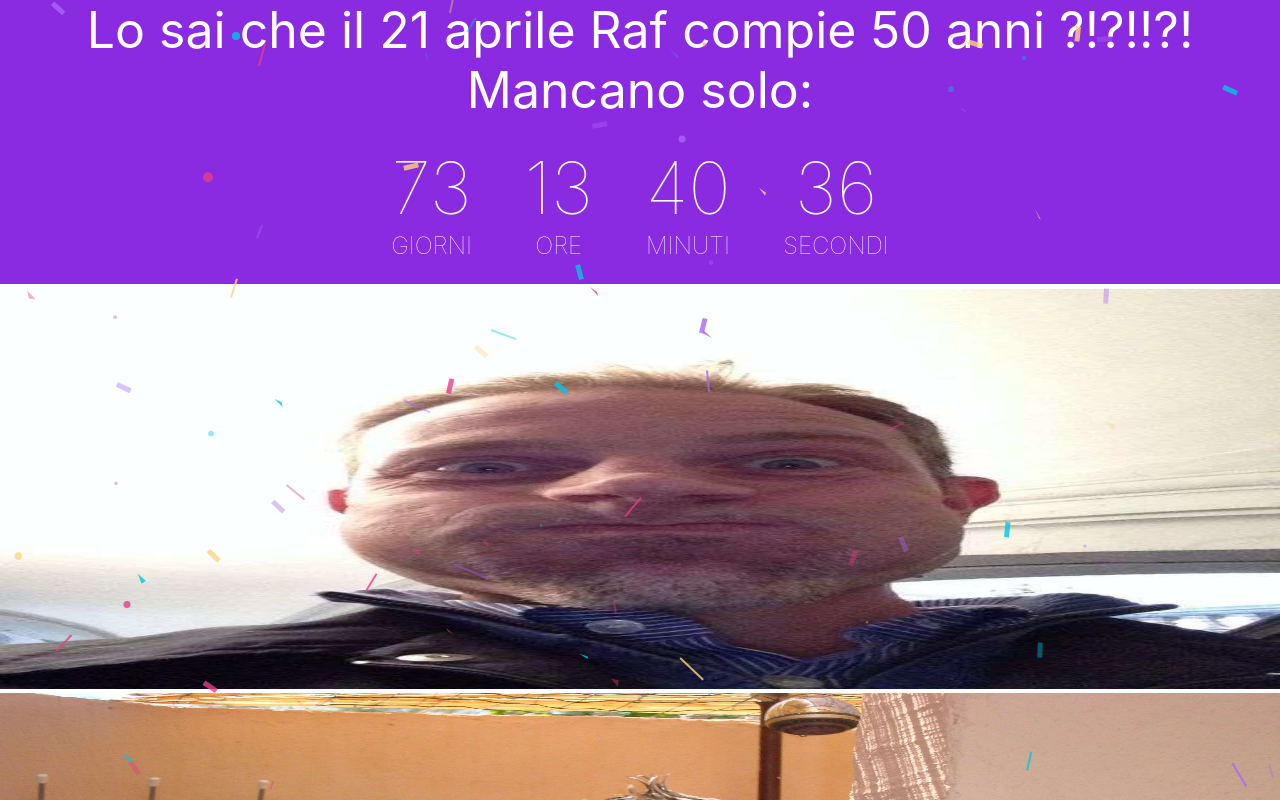
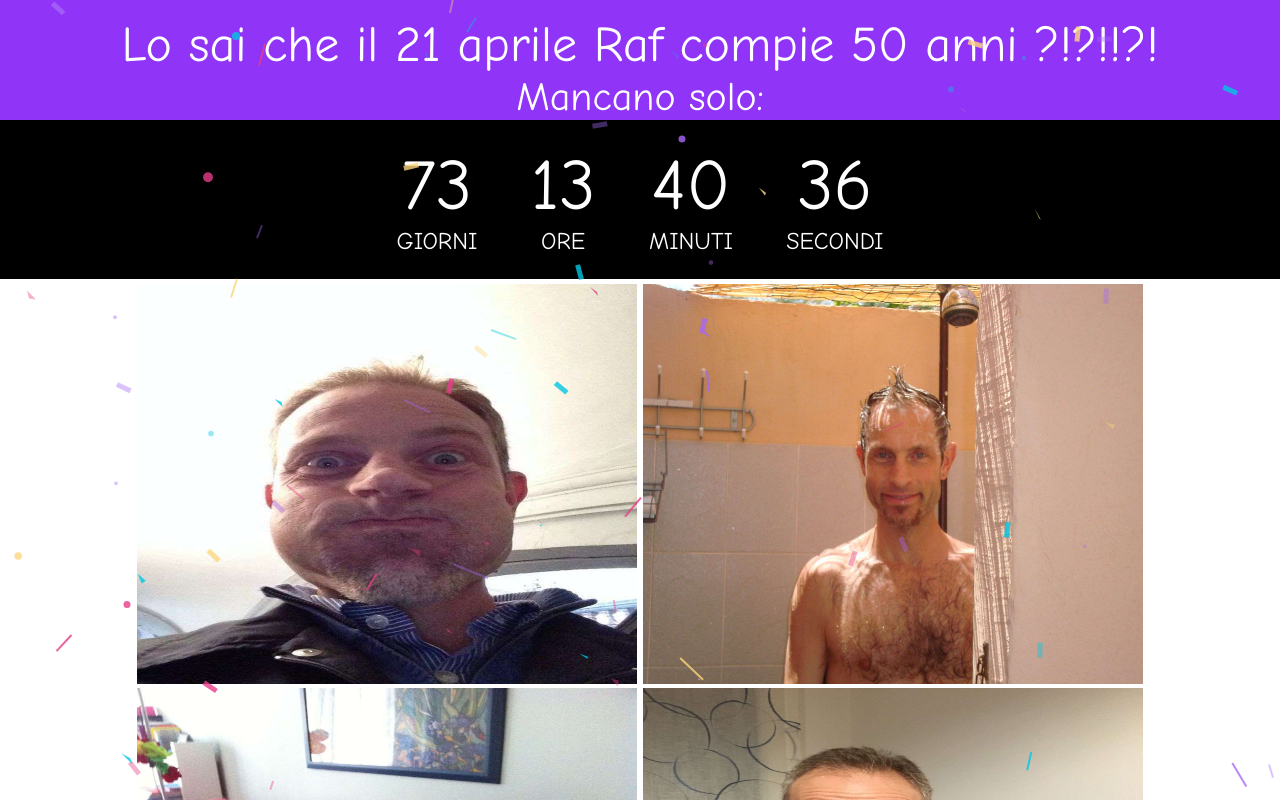
Before and after one commit to yangus98/raf50, a plain HTML site: page index.html in a window 1280 px wide. Shown: the top 800 px of the page. Drawn offline with Linux system fonts and the light colour scheme; some packages are replaced by stand-ins of ours.

Commit message:
some graphic changes

```diff
--- a/index.html
+++ b/index.html
@@ -17,12 +17,12 @@
 
   <body>
     <div class="counter-section">
-    <h1>Lo sai che il 21 aprile Raf compie 50 anni ?!?!!?!</h1>
+    <h1 class="first-row">Lo sai che il 21 aprile Raf compie 50 anni ?!?!!?!</h1>
     <canvas id="c"></canvas>
     <canvas id="confetti"></canvas>
     <div class="container" id="count">
       <h1 id="head">Mancano solo:</h1>
-      <ul>
+      <ul class="numbers">
         <li><span id="day"></span>giorni</li>
         <li><span id="hour"></span>ore</li>
         <li><span id="minute"></span>minuti</li>
--- a/styles/style.css
+++ b/styles/style.css
@@ -2,15 +2,7 @@
   box-sizing: border-box;
   margin: 0;
   padding: 0;
-  font-family: -apple-system,
-    BlinkMacSystemFont,
-    "Segoe UI",
-    Roboto,
-    Oxygen-Sans,
-    Ubuntu,
-    Cantarell,
-    "Helvetica Neue",
-    sans-serif;
+  font-family: "Comic Sans MS";
   text-align: center;
   color: white;
 }
@@ -28,7 +20,6 @@ body {
   overflow-x: hidden;
 }
 .container {
-  color: rgba(55, 59, 65, 0.8);
   font-family: Helvetica, sans-serif;
   font-weight: lighter;
   text-align: center;
@@ -226,7 +217,7 @@ body {
 }
 
 .format-image{
-  width: 100%;
+  width: 500px;
   height: 400px;
 }
 
@@ -246,7 +237,12 @@ footer{
 }
 
 .counter-section{
-  background-color: #8a2be2;
+  background-color: #9034F8;
+  padding-top: 1rem;
+}
+
+#head{
+  font-size: 40px;
 }
 
 .counter-section,
@@ -254,5 +250,13 @@ footer{
   width: 100vw;
 }
 
+.numbers{
+  background-color: black;
+}
+
 @media (max-width: 768px) {
+  .format-image{
+    width: 100%;
+    height: 400px;
+  }
 }
```
